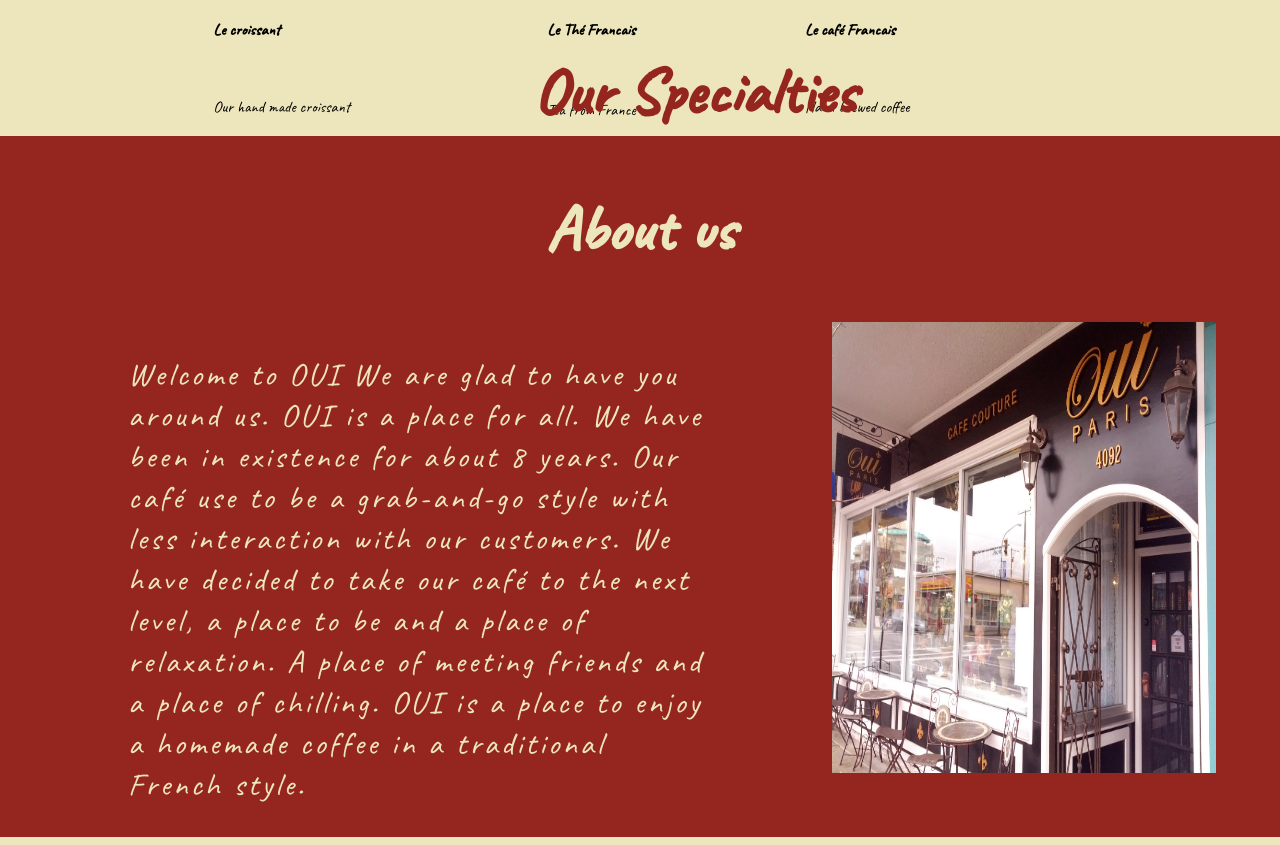
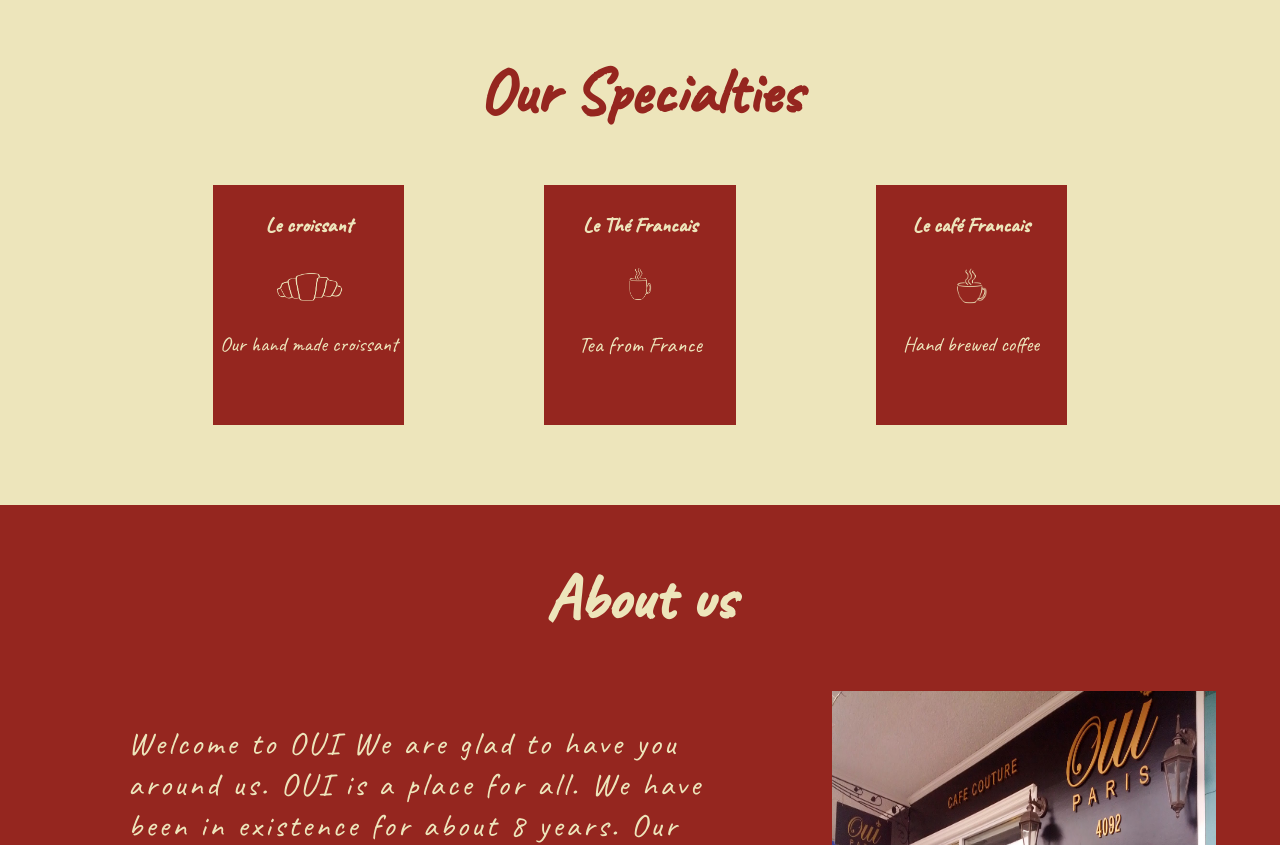
Before and after one commit to AlexSchuepbach/DWise-Project-1, a PHP site: page / in a window 1280 px wide. Shown: the part 1128-1973 px from the top of the page. Run offline with PHP 8.4, Linux system fonts and the light colour scheme; some libraries are stand-ins or nearby versions.

Commit message:
FistTest18/10/2022

```diff
--- a/includes/files/php/startingPage.php
+++ b/includes/files/php/startingPage.php
@@ -1,13 +1,17 @@
+
 <section id="mainPicture">
 
 
-    <i class="fa-sharp fa-solid fa-arrow-down" id="dropDownIcon"></i>
+    <a href="#aboutUs"> <i class="fa-sharp fa-solid fa-arrow-down" id="dropDownIcon"></i></a>
 </section>
 
+<div id="specialTitle">
+<h2 class="h2Title">Our Specialties</h2>
+</div>
+    <section id="ourSpecialties">
 
-<section id="ourSpecialties">
 
-    <h2 class="h2Title">Our Specialties</h2>
+
 
     <div id="speacialtiesContent">
         <div class="croissant">
--- a/index.php
+++ b/index.php
@@ -13,16 +13,32 @@
 
 
     <script>
-        $(document).ready(function(){
 
 
-            $("#dropDownIcon").on("click" ,function(){
-                scrolled=scrolled+300;
 
-                $(".cover").animate({
-                    scrollTop:  scrolled;
+            $(document).ready(function(){
+                // Add smooth scrolling to all links
+                $("#dropDownIcon").on('click', function(event) {
+
+                    // Make sure this.hash has a value before overriding default behavior
+                    if (this.hash !== "") {
+                        // Prevent default anchor click behavior
+                        event.preventDefault();
+
+                        // Store hash
+                        var hash = this.hash;
+
+                        // Using jQuery's animate() method to add smooth page scroll
+                        // The optional number (800) specifies the number of milliseconds it takes to scroll to the specified area
+                        $('html, body').animate({
+                            scrollTop: $(hash).offset().top
+                        }, 800, function(){
+
+                            // Add hash (#) to URL when done scrolling (default click behavior)
+
+                        });
+                    }
                 });
-
             });
 
     </script>
--- a/styles/styles.css
+++ b/styles/styles.css
@@ -35,7 +35,7 @@
     color: #EDE5BB;
     /* justify-content: center; */
     margin-bottom: auto;
-    margin-top: 46%;
+    margin-top: 57rem;
     /* align-self: flex-end; */
 }
 
@@ -99,22 +99,54 @@ li:hover {
 #ourSpecialties {
    display: flex;
     grid-column: 2/6;
+    height: 15rem;
+    margin-bottom: 5rem;
+}
+#specialTitle {
+    display: flex;
+    grid-column: 3/5;
+    text-align: center;
+    justify-content: center;
 }
 .h2Title {
     color: #95261F;
-    text-align: center;
+
     font-size: 4rem;
-    position: absolute;
-    text-align: center;
-    align-items: center;
-    margin-left: 25%;
+
 }
 
 #speacialtiesContent {
-    display: flex;
-
+    display: grid;
+    grid-gap: 140px;
+    grid-template-columns: repeat(3, 1fr);
+    grid-auto-rows: 1fr;
 }
 
+.croissant, .caffe, .the {
+    background-color: #95261F;
+    text-align: center;
+    color: #EDE5BB;
+}
+
+.croissant, .caffe, .the > h4 {
+    font-size: 1.3rem;
+}
+
+.croissant > img {
+    width: 40%;
+}
+
+.caffe > img {
+    width: 20%;
+}
+
+.the > img {
+    width: 14%;
+}
+
+.the >p {
+    font-size: 1.4rem;
+}
 .boxes {
     width: 300px;
     height: 100px;
```
